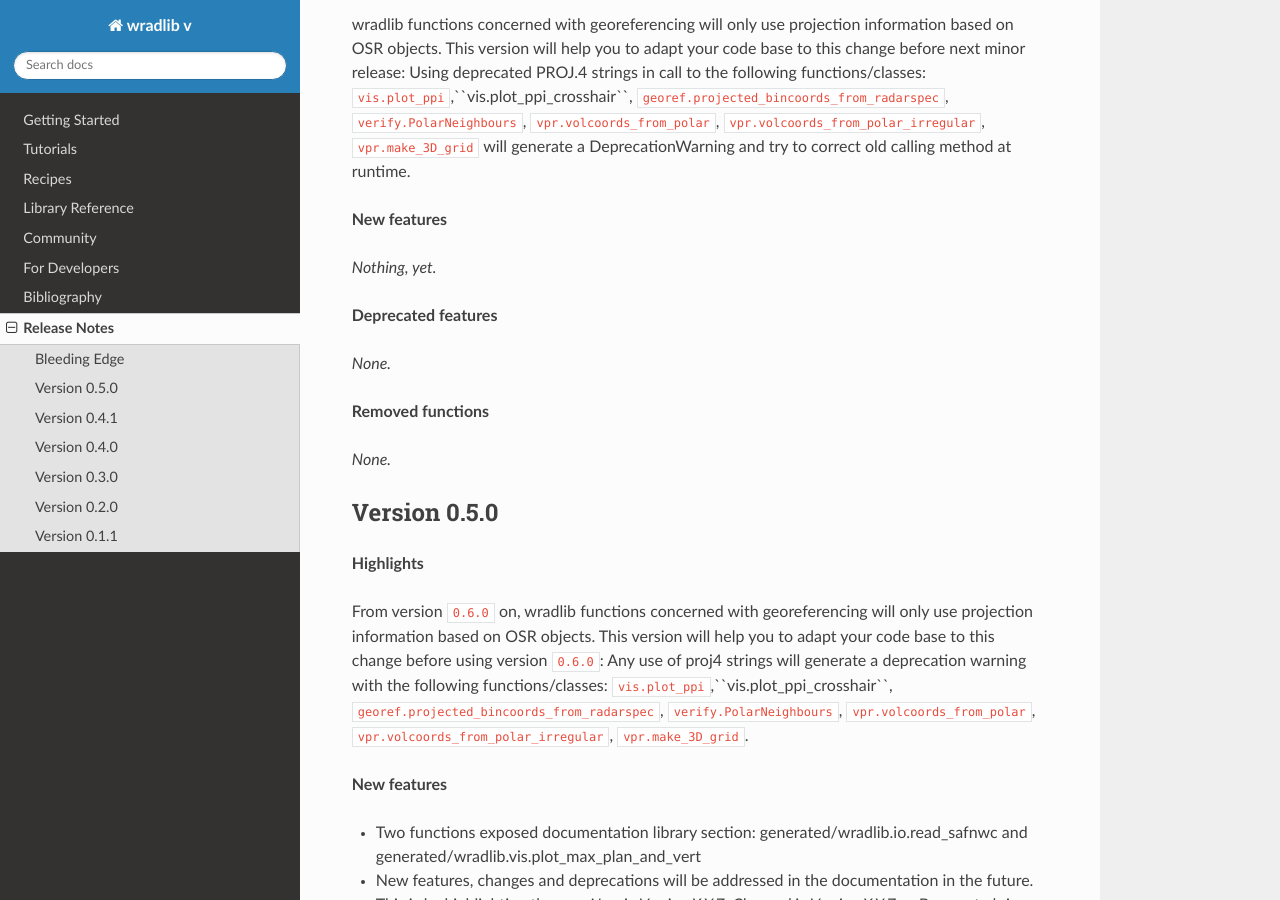
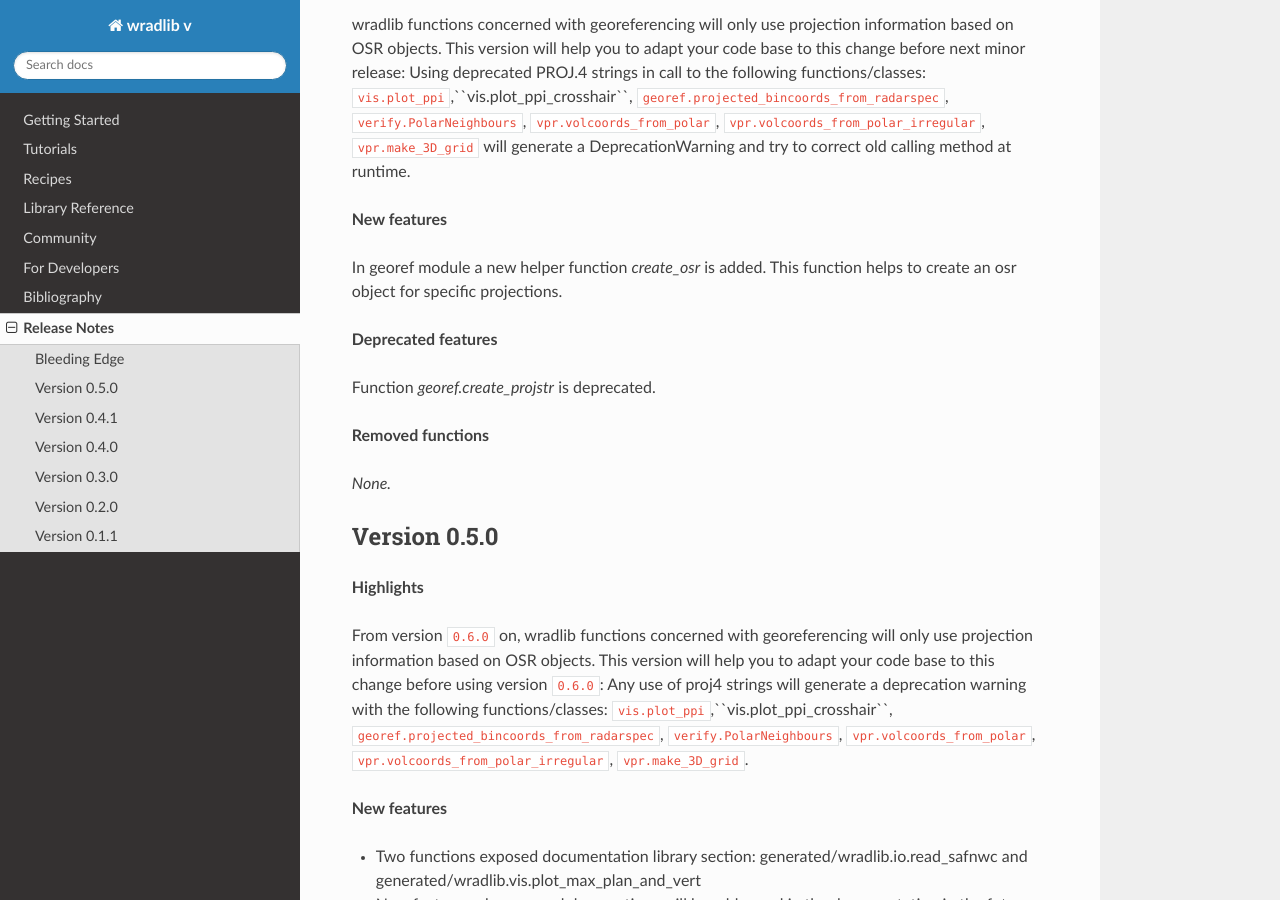
Before and after one commit to wradlib/wradlib-docs, a Sphinx documentation site: the page built from source/release_notes.rst, in a window 1280 px wide and 900 px high, scrolled down 446 px. Built offline with Sphinx 7.4.7 and the Read the Docs theme 2.0.0, drawn with Linux system fonts in a browser that asks for light colours.

Commit message:
DOC: update bleeding edge sectrion in release notes
--HG--
branch : feature/georef

```diff
--- a/source/release_notes.rst
+++ b/source/release_notes.rst
@@ -15,11 +15,11 @@
 
 **New features**
 
-*Nothing, yet.*
+In georef module a new helper function `create_osr` is added. This function helps to create an osr object for specific projections.
 
 **Deprecated features**
 
-*None.*
+Function `georef.create_projstr` is deprecated.
 
 **Removed functions**
 
```
